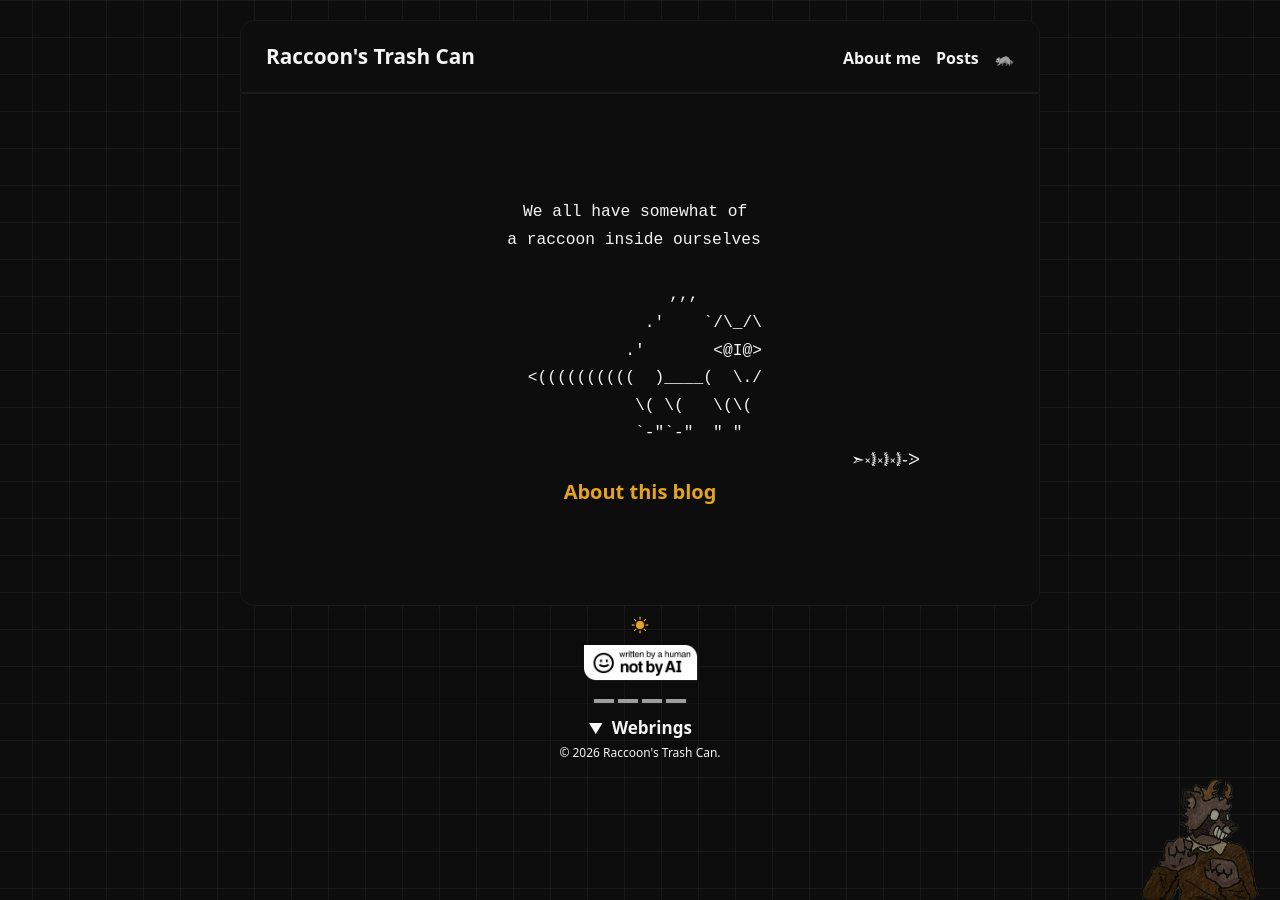
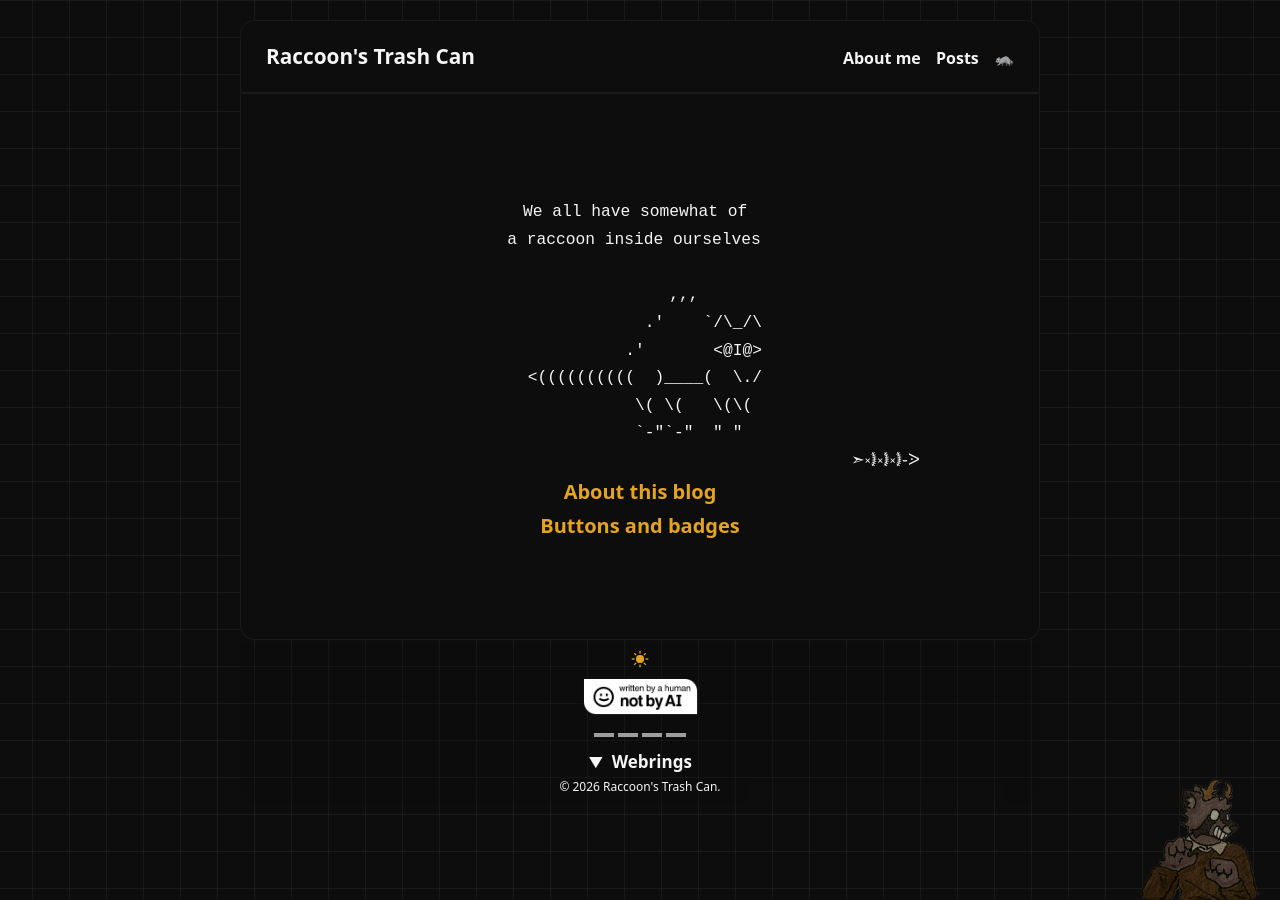
Before and after one commit to raccoonfangz/raccoonfangz.github.io, a Jekyll site: the page built from secret.md, in a window 1280 px wide. Built offline with Jekyll 4.4.1, drawn with Linux system fonts in a browser that asks for light colours; grey boxes are pictures that could not be loaded.

Commit message:
Update secret.md

```diff
--- a/secret.md
+++ b/secret.md
@@ -18,5 +18,6 @@ a raccoon inside ourselves⠀
           `-"`-"  " "
                                                       ➣༝𖠣༝𖠣༝𖠣֊ᐷ⠀⠀⠀
 <strong><a href="/about">About this blog</a></strong>
+<strong><a href="/buttons-badgest">Buttons and badges</a></strong>
   </pre>
 </div>
```
